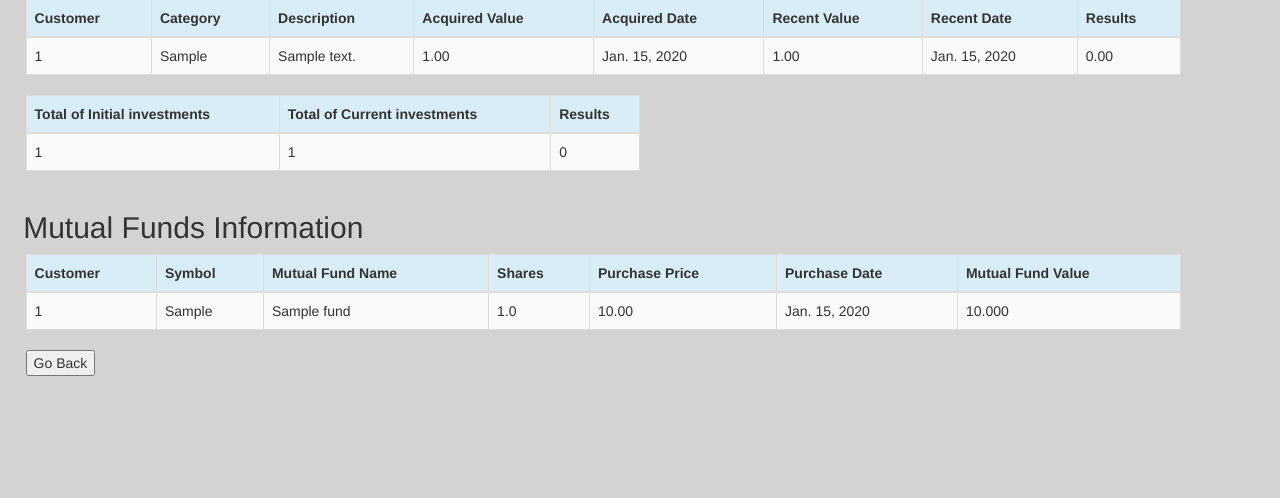
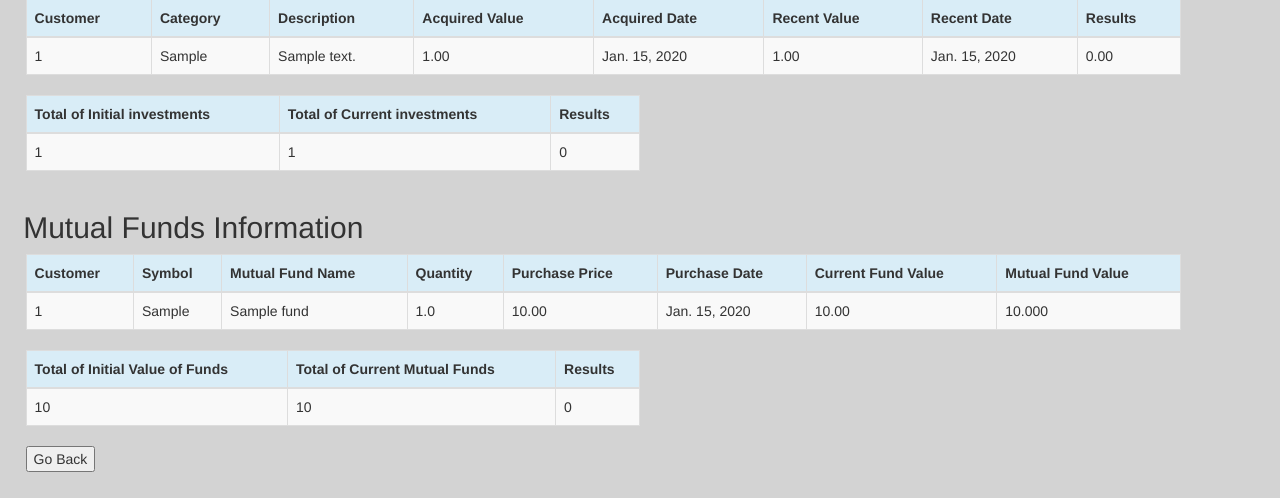
Before and after one commit to Jantz021991/EagleFinancialServices, a Django app: page /customer/1/portfolio/ in a window 1280 px wide. Shown: the part 732-1230 px from the top of the page. Before the commit the page ends 1108 px from the top, so only its background shows below. Run offline with Django 3.2, Linux system fonts and the light colour scheme; a user stored in the database is signed in; tables that the repository leaves empty hold one stand-in row (values such as "Sample post"); a database or web service that is not in the repository returns one stand-in record (values such as "Sample title"); data that the repository does not hold is empty; some libraries are stand-ins or nearby versions.

Commit message:
Updating Mutual Funds

```diff
--- a/portfolio/admin.py
+++ b/portfolio/admin.py
@@ -20,8 +20,8 @@ class StockList(admin.ModelAdmin):
     ordering = ['customer']
 
 class MutualFundsList(admin.ModelAdmin):
-    list_display =('customer','symbol','name','shares','purchase_price','purchase_date')
-    list_filter = ('customer','symbol','name','shares','purchase_price','purchase_date')
+    list_display =('customer','symbol','name','shares','purchase_price','current_price','purchase_date')
+    list_filter = ('customer','symbol','name','shares','purchase_price','current_price','purchase_date')
     search_fields = ('customer','symbol','name')
     ordering = ['customer']
 
--- a/portfolio/models.py
+++ b/portfolio/models.py
@@ -102,6 +102,7 @@ class Mutual_Funds(models.Model):
     shares = models.DecimalField (max_digits=10, decimal_places=1)
     purchase_price = models.DecimalField(max_digits=10, decimal_places=2)
     purchase_date = models.DateField(default=timezone.now, blank=True, null=True)
+    current_price = models.DecimalField(max_digits=10, decimal_places=2)
 
     def created(self):
         self.recent_date = timezone.now()
--- a/portfolio/templates/portfolio/portfolio.html
+++ b/portfolio/templates/portfolio/portfolio.html
@@ -199,9 +199,10 @@ function pagePrint() {
                 <th>Customer</th>
                 <th>Symbol</th>
                 <th>Mutual Fund Name</th>
-                <th>Shares</th>
+                <th>Quantity</th>
                 <th>Purchase Price</th>
                 <th>Purchase Date</th>
+                <th>Current Fund Value</th>
                 <th>Mutual Fund Value</th>
 
             </tr>
@@ -215,6 +216,7 @@ function pagePrint() {
                 <td>{{ mutual_fund.shares}}</td>
                 <td>{{ mutual_fund.purchase_price }}</td>
                 <td>{{ mutual_fund.purchase_date }}</td>
+                <td>{{ mutual_fund.current_price}}</td>
                 <td>{{ mutual_fund.purchase_price|mul:mutual_fund.shares }}</td>
 
             </tr>
@@ -222,6 +224,26 @@ function pagePrint() {
         </tbody>
     </table>
     </div>
+     <div style="padding-right: 50%">
+    <table class="table table-striped table-bordered table-hover">
+       <thead>
+             <tr class="bg-info">
+                 <th>Total of Initial Value of Funds</th>
+                 <th>Total of Current Mutual Funds</th>
+                 <th>Results</th>
+             </tr>
+
+          </thead>
+        <tbody>
+            <tr>
+
+                <td>{{ sum_fund_purchase_price.purchase_price__sum }}</td>
+                <td>{{ sum_fund_current_price.current_price__sum }}</td>
+                <td>{{ sum_fund_current_price.current_price__sum|sub:sum_fund_purchase_price.purchase_price__sum }}</td>
+            </tr>
+        </tbody>
+    </table>
+ </div>
 <button onclick="goBack()">Go Back</button>
 </div>
 </body>
--- a/portfolio/views.py
+++ b/portfolio/views.py
@@ -178,7 +178,8 @@ def portfolio(request,pk):
    sum_purchase_value = Stock.objects.filter(customer=pk).aggregate(total=(Sum(F('purchase_price')*F('shares'))))['total']
    sum_acquired_value = Investment.objects.filter(customer=pk).aggregate(Sum('acquired_value'))
    sum_recent_value = Investment.objects.filter(customer=pk).aggregate(Sum('recent_value'))
-
+   sum_fund_purchase_price = Mutual_Funds.objects.filter(customer=pk).aggregate(Sum('purchase_price'))
+   sum_fund_current_price= Mutual_Funds.objects.filter(customer=pk).aggregate(Sum('current_price'))
    # Initialize the value of the stocks
    sum_current_stocks_value = 0
    sum_of_initial_stock_value = 0
@@ -190,6 +191,8 @@ def portfolio(request,pk):
    return render(request, 'portfolio/portfolio.html', {'customers': customers, 'investments': investments,
                                                       'stocks': stocks, 'customer':customer,
                                                        'mutual_funds':mutual_funds,
+                                                       'sum_fund_current_price':sum_fund_current_price,
+                                                       'sum_fund_purchase_price':sum_fund_purchase_price,
                                                       'sum_acquired_value': sum_acquired_value,
                                                        'sum_purchase_value': sum_purchase_value,
                                                        'sum_recent_value':sum_recent_value,
@@ -253,28 +256,3 @@ def mutual_funds_delete(request, pk):
    mutual_fund.delete()
    mutual_funds = Mutual_Funds.objects.filter(purchase_date__lte=timezone.now())
    return render(request, 'portfolio/mutual_funds_list.html', {'mutual_funds': mutual_funds})
-
-@login_required
-def portfolio_view(request):
-    # Create the HttpResponse object with the appropriate PDF headers.
-    response = HttpResponse(content_type='application/pdf')
-    response['Content-Disposition'] = 'attachment; filename="CustomerPortfolio.pdf"'
-    buffer = BytesIO()
-
-    # Create the PDF object, using the response object as its "file."
-    p = canvas.Canvas(response)
-
-    # Draw things on the PDF. Here's where the PDF generation happens.
-    # See the ReportLab documentation for the full list of functionality.
-    p.drawString(100, 100, "Hello world.")
-
-    # Close the PDF object cleanly, and we're done.
-    p.showPage()
-    p.save()
-
-    # Get the value of the BytesIO buffer and write it to the response.
-    pdf = buffer.getvalue()
-    buffer.close()
-    response.write(pdf)
-
-    return response
```
Also changed, not shown: efsblog/settings.py (+8 -6 lines), portfolio/migrations/0001_initial.py.
